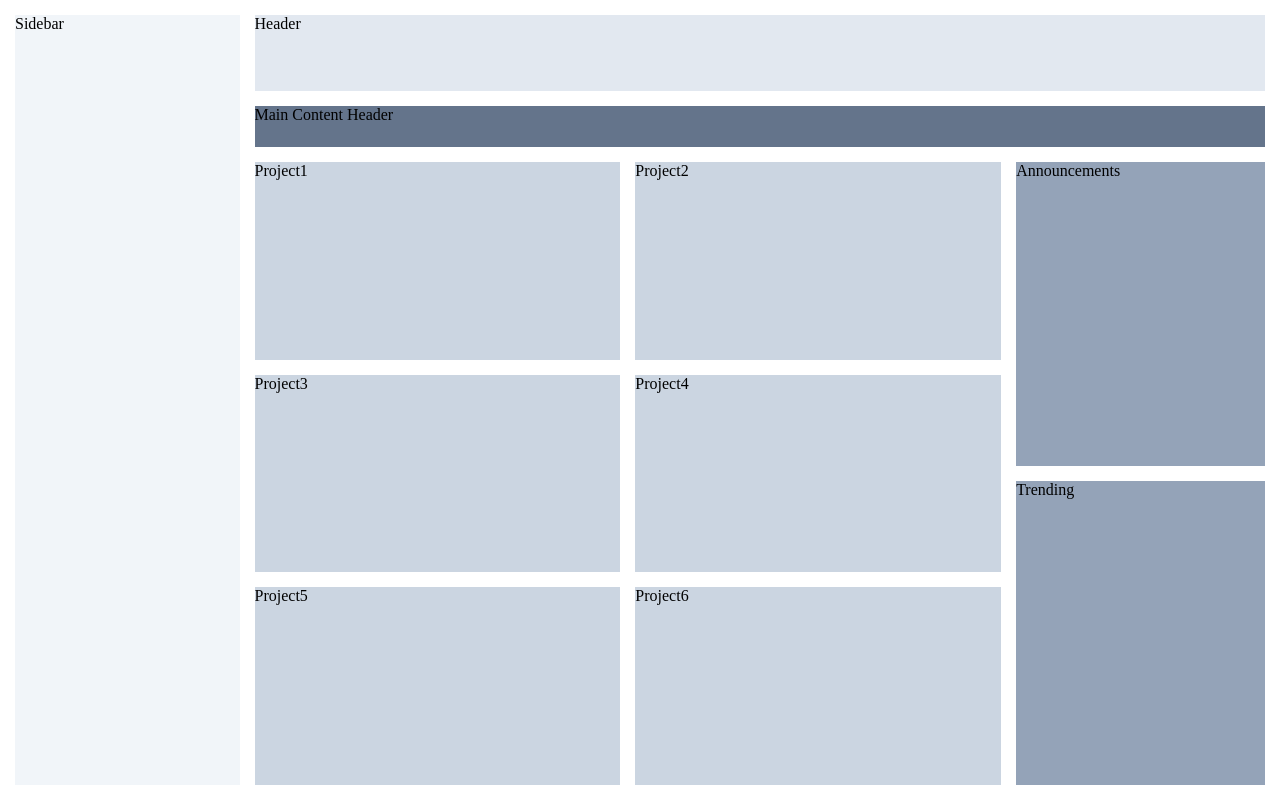
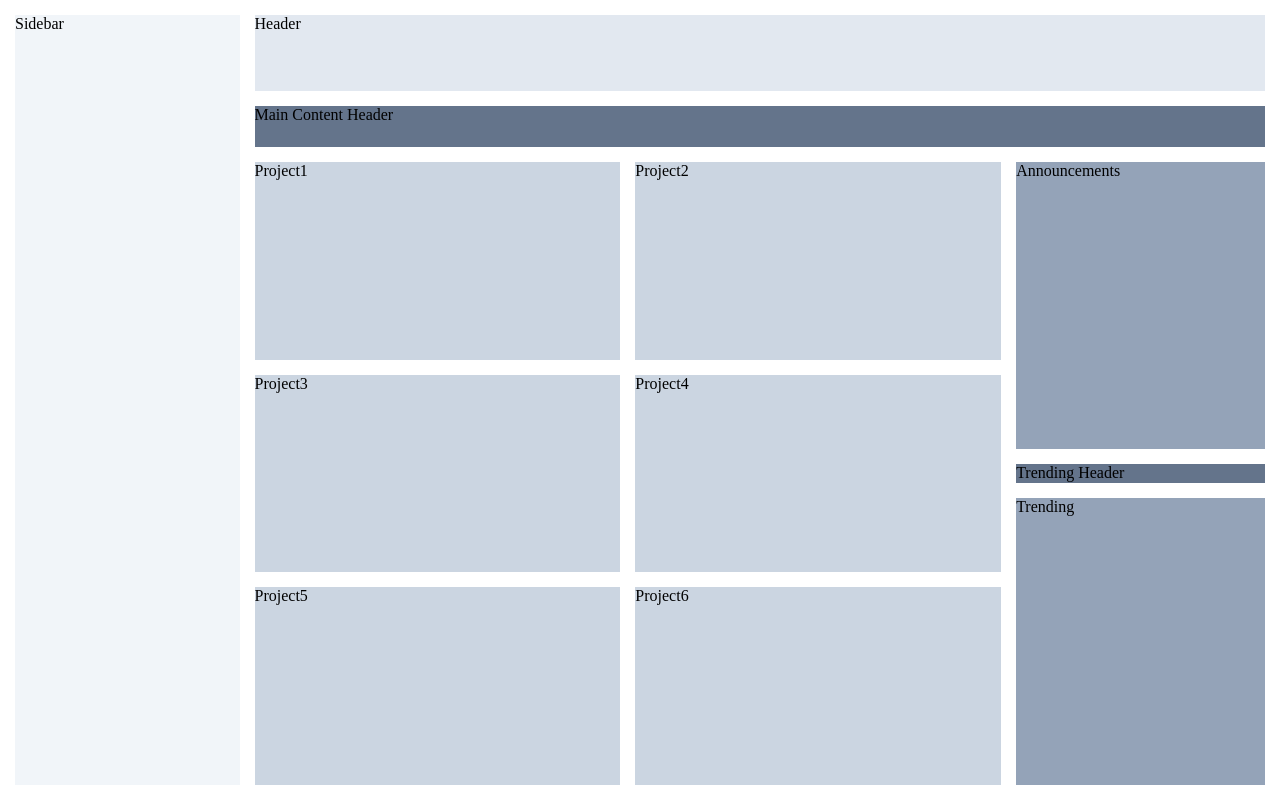
Before and after one commit to mtwomey19/admin-dashboard, a plain HTML site: page index.html in a window 1280 px wide. Drawn offline with Linux system fonts and the light colour scheme.

Commit message:
Add trending header

```diff
--- a/css/style.css
+++ b/css/style.css
@@ -56,9 +56,14 @@ body, html {
 .right-side-bar {
     display: grid;
     grid-template-columns: 1fr;
+    grid-template-rows: 15fr 1fr 15fr;
     gap: 15px;
 }
 
 .right-side-card {
     background-color: #94a3b8;
 }
+
+.trending-header {
+    background-color: #64748b;
+}
--- a/index.html
+++ b/index.html
@@ -23,6 +23,7 @@
             </div>
             <div class="right-side-bar">
                 <div class="right-side-card">Announcements</div>
+                <div class="trending-header">Trending Header</div>
                 <div class="right-side-card">Trending</div>
             </div>
         </div>
```
